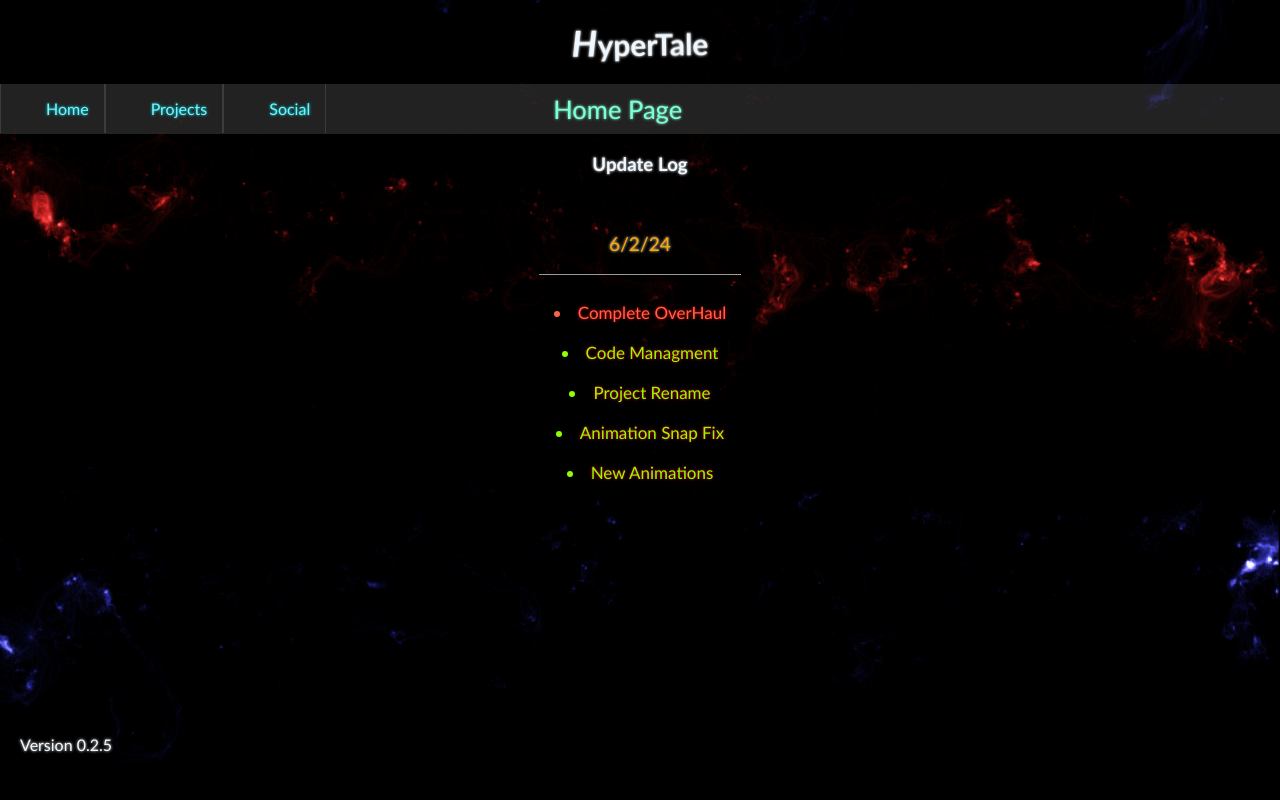
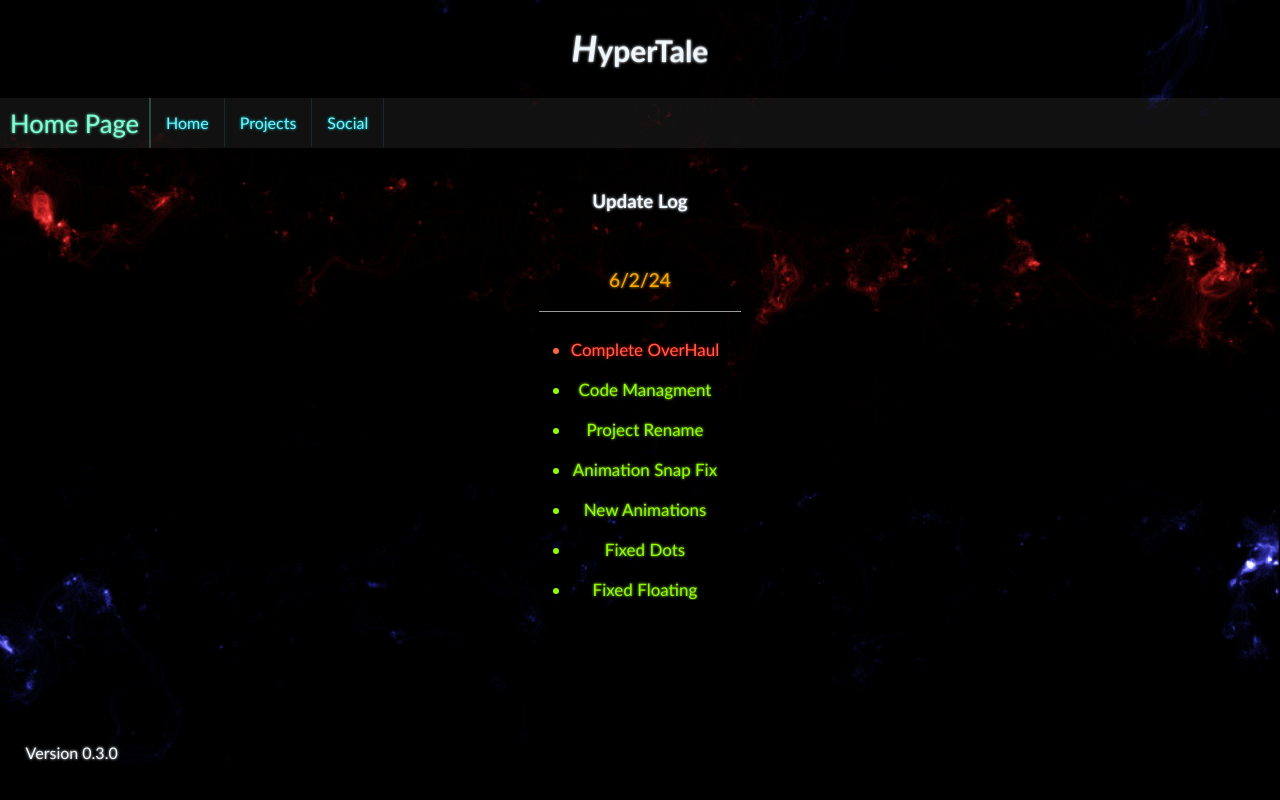
Before and after one commit to HyproVex/hyprovex.github.io, a plain HTML site: page index.html in a window 1280 px wide. Drawn offline with Linux system fonts and the light colour scheme.

Commit message:
V.0.3.0
Patch, Update

```diff
--- a/Animations/Animations.css
+++ b/Animations/Animations.css
@@ -10,16 +10,16 @@
     font-size-adjust: 20px;
 }
 
-
-h1{
-    animation-name: TitleAn;
-    animation-duration: 10s;
+header{
+    animation-name: titleK;
+    animation-duration: 18s;
     animation-delay: 0.2s;
     animation-iteration-count: infinite;
 }
-@keyframes TitleAn{
+
+@keyframes titleK{
     0%{
-        transform: rotateZ(0deg) /* translateY(-100%) */;
+        transform: rotateZ(0deg);
     }
     20%{
         transform: rotateZ(-2deg);
--- a/Animations/Animations_index.css
+++ b/Animations/Animations_index.css
@@ -20,3 +20,21 @@
         transform: translateX(0%);
     }
 }
+
+.title {
+    animation-name: slideD;
+    animation-duration: 1s;
+    animation-iteration-count: 1;
+}
+
+@keyframes slideD{
+    0%{
+        transform: translateY(-100%);
+    }
+    50%{
+        transform: translateY(10%);
+    }
+    100%{
+        transform: translateY(0%);
+    }
+}
--- a/Styles/Style.css
+++ b/Styles/Style.css
@@ -13,6 +13,14 @@ body{
 
     font-family: 'Trebuchet MS', 'Lucida Sans Unicode', 'Lucida Grande', 'Lucida Sans', Arial, sans-serif;
 }
+header{
+    text-align: center;
+}
+main{
+    margin-top: 3%;
+}
+
+
 body::-webkit-scrollbar{
     width: 0.1rem;
 }
@@ -22,39 +30,44 @@ body::-webkit-scrollbar-track{
 body::-webkit-scrollbar-thumb{
     background: rgb(0, 255, 255);
 }
-main{
-    margin-left: 20px;
-    margin-right: 20px;
-    margin-bottom: 30px;
+
+
+#ver{
+    position: fixed;
+    width: 200px;
+    text-shadow: 0px 0px 3px white;
+    margin-left: 2%;
+    margin-bottom: 3%;
+    bottom: 0;
 }
-footer{
-    margin-left: 20px;
-    margin-bottom: 30px;
-    bottom: 0;
-    position: absolute;
-    text-shadow: 0px 0px 3px white;
-}
+
+
 h1{
+    margin-top: 2%;
+    margin-bottom: 2%;
     text-align: center;
+    display: inline-block;
+    overflow: hidden;
     text-shadow: 0px 0px 3px white;
 }
 h1::first-letter{
     font-size: larger;
     font-style: oblique;
 }
+
 #Pages{
+    float: inline-start;
+    padding: 10px;
+    font-size: 1.6em;
+    text-shadow: 0px 0px 3px aquamarine;
     color: aquamarine;
-    border: none;
-    float: right;
-    margin-top: 10px;
-    font-size: 1.6em;
-    margin-right: 46.7%;
-    text-shadow: 0px 0px 3px aquamarine;
+    border-right: 2px Solid rgba(127, 255, 212, 0.242);
 }
 .navbar ul{
     list-style-type: none;
-    background-color: rgba(255, 255, 255, 0.133);
+    background-color: rgba(125, 125, 125, 0.133);
     height: 50px;
+    width: 100%;
     padding: 0px;
     margin: 0px;
     overflow: hidden;
@@ -62,10 +75,9 @@ h1::first-letter{
 .navbar a{
     color: rgb(122, 240, 255);
     text-decoration: none;
-    margin-left: 30px;
     padding: 15px;
-    display: block;
-    text-align: center;
+    display: inline-block;
+    text-align: left;
     text-shadow: 0px 0px 3px cyan;
 }
 .navbar a:hover{
@@ -75,6 +87,5 @@ h1::first-letter{
 }
 .navbar li{
     float: left;
-    border-right: 1px solid rgba(255, 255, 255, 0.119);
-    border-left: 1px solid rgba(255, 255, 255, 0.119);
+    border-right: 1px solid rgba(0, 255, 247, 0.119);
 }
--- a/Styles/Style_index.css
+++ b/Styles/Style_index.css
@@ -2,18 +2,21 @@
     text-align: center;
     text-shadow: 0px 0px 3px white;
 }
-.updateLog ul{
-    list-style-type: none;
-}
 #Date{
     color: orange;
-    text-shadow: 0px 0px 3px rgb(255, 245, 214);
+    text-shadow: 0px 0px 3px rgb(255, 191, 0);
     font-size: 1.2em;
 }
-.updateLog li{
+ul{
+    text-align: center;
+    display: inline-block;
+    overflow: hidden;
     color: rgb(140, 255, 0);
-    text-shadow: 0px 0px 3px red;
+    text-shadow: 0px 0px 3px greenyellow;
+    margin: 0;
+    margin-right: 30px;
 }
 #important{
     color: tomato;
+    text-shadow: 0px 0px 3px red;
 }
--- a/index.html
+++ b/index.html
@@ -9,9 +9,9 @@
         <link rel="stylesheet" href="Animations/Animations_index.css">
     </head>
     <body>
-        <header class="title">
+        <header>
 
-            <h1> HyperTale </h1>
+            <h1 class="title"> HyperTale </h1>
 
         </header>
 
@@ -21,7 +21,7 @@
                 <li id="Pages"> Home Page </li>
                 <li><a href="index.html"> Home </a></li>
                 <li><a href="index_Projects.html"> Projects </a></li>
-                <li><a href="index_Social.html"> Social </a></li>
+                <li><a href="index_social.html"> Social </a></li>
             </ul>
         </nav>
 
@@ -32,6 +32,7 @@
                     <p id="Date"> 6/2/24 </p>
                     <hr size="0.5" width="200">
                 <br>
+                <ul>
                     <li id="important"> Complete OverHaul </li>
                     <br>
                     <li> Code Managment </li>
@@ -41,12 +42,17 @@
                     <li> Animation Snap Fix </li>
                     <br>
                     <li> New Animations </li>
+                    <br>
+                    <li> Fixed Dots </li>
+                    <br>
+                    <li> Fixed Floating </li>
+                </ul>
             </div>
         </main>
 
         <footer>
 
-            <p> Version 0.2.5 </p>
+            <p id="ver"> Version 0.3.0 </p>
 
         </footer>
 
```
Also changed, not shown: index_Projects.html (+3 -3 lines), index_social.html (+2 -2 lines).
